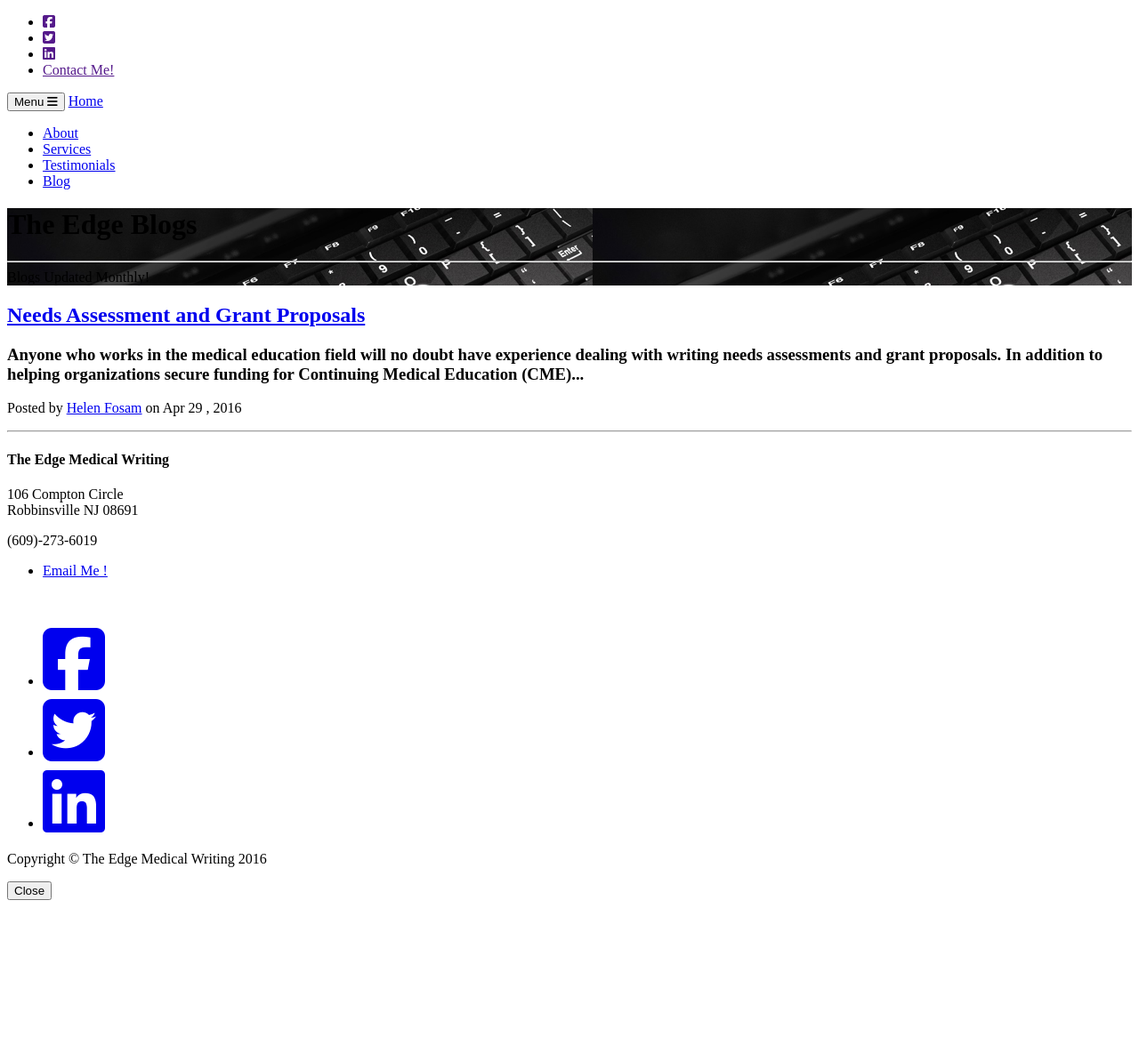
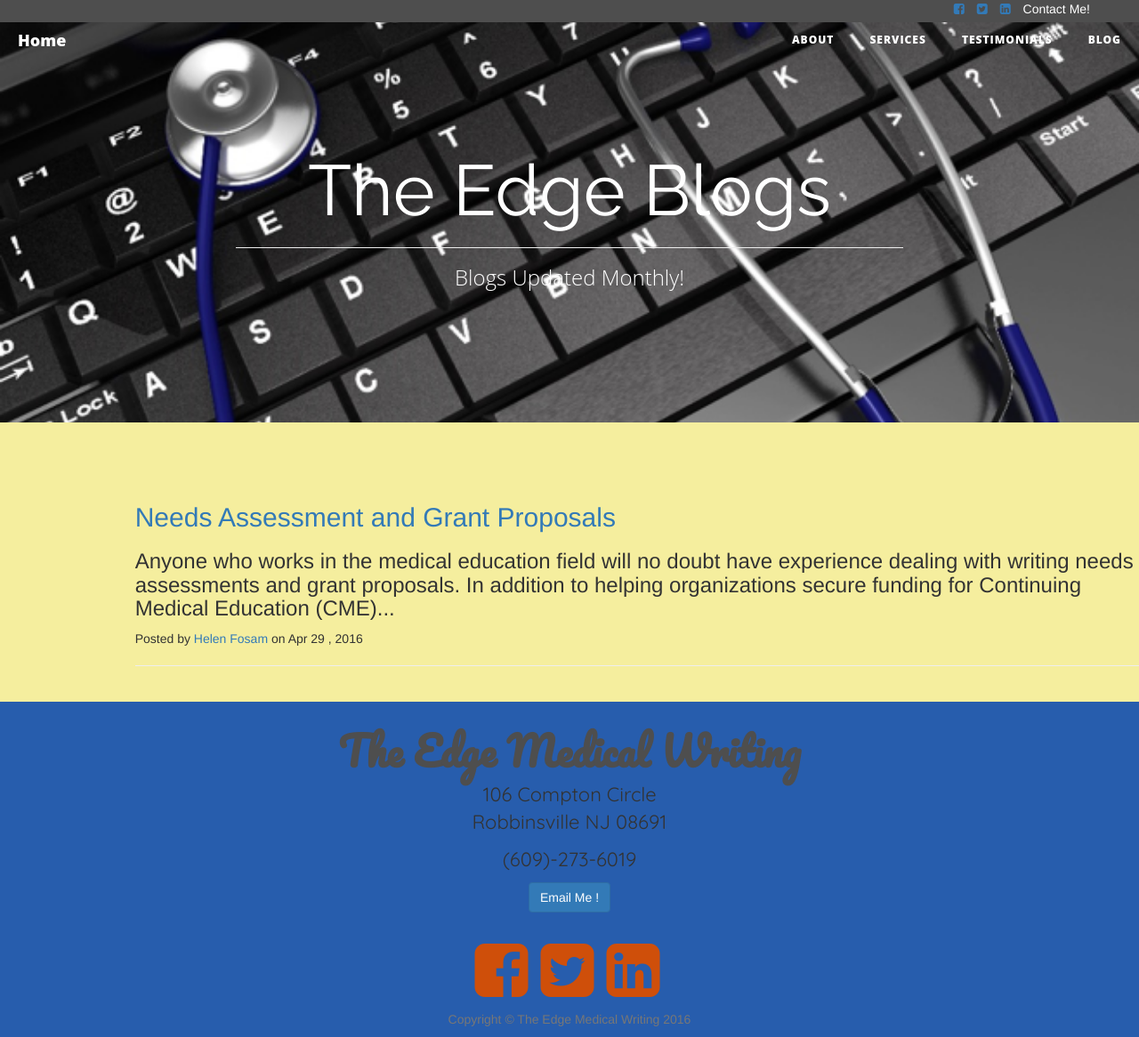
Before and after one commit to saltoriousSIG/theedge, a Jekyll site: the page built from blog.html, in a window 1280 px wide. Shown: the whole page at 89% size. Built offline with Jekyll 4.4.1, drawn with Linux system fonts in a browser that asks for light colours; nearby versions of some CDN libraries; library files that are not in the unit come from our copies; before the commit the page ends 1020 px from its top, so only the background shows below that.

Commit message:
Update head.html

```diff
--- a/_includes/head.html
+++ b/_includes/head.html
@@ -8,8 +8,8 @@
     <title>{{page.title}}</title>
 
 
-    <link rel="stylesheet" href="/{{ site.url }}/assets/css/font-awesome-4.6.3/css/font-awesome.min.css">
-    <link rel="stylesheet" href="/{{ site.url }}/assets/css/main.css">
+    <link rel="stylesheet" href="{{ site.url }}/assets/css/font-awesome-4.6.3/css/font-awesome.min.css">
+    <link rel="stylesheet" href="{{ site.url }}/assets/css/main.css">
     <link href='https://fonts.googleapis.com/css?family=Lobster|Lobster+Two:400,400italic,700,700italic|Quicksand:400,300,700|Poiret+One|Raleway:400,400italic,200,200italic,300italic,800,700italic,800italic,900italic|Fredoka+One|Oleo+Script:400,700' rel='stylesheet' type='text/css'>
     <link href='https://fonts.googleapis.com/css?family=Pacifico' rel='stylesheet' type='text/css'>
 
```
